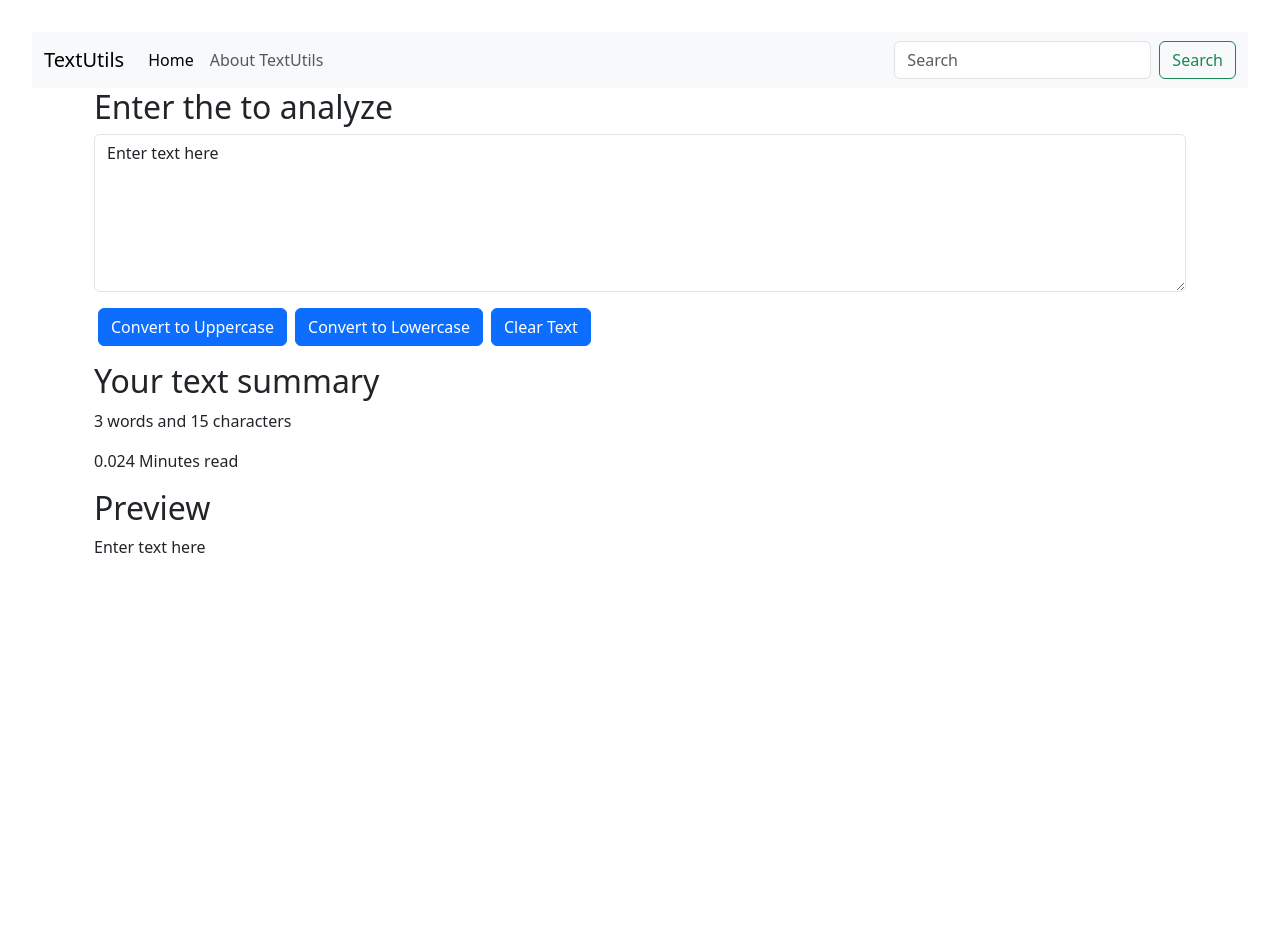
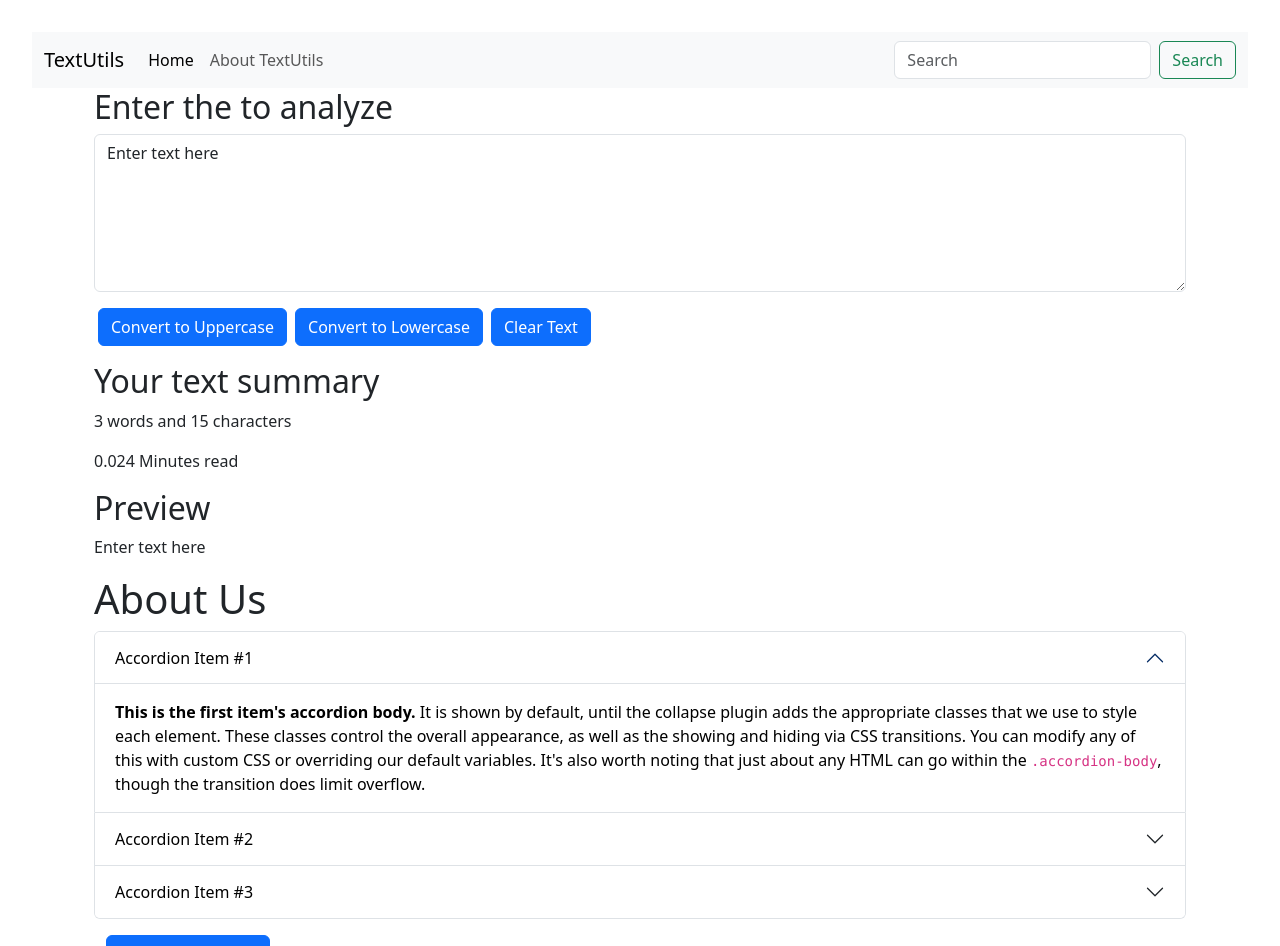
Before and after one commit to Aazim-Sadan/React_learnings, a React (Vite) app in the folder textutils/: page / in a window 1280 px wide. Shown: the top 946 px of the page. Before the commit the page ends 800 px from the top, so only its background shows below. Built offline with nearby package versions, Linux system fonts and the light colour scheme.

Commit message:
themeToggle

```diff
--- a/textutils/src/App.jsx
+++ b/textutils/src/App.jsx
@@ -1,4 +1,5 @@
 import './App.css'
+import About from './components/About'
 import Navbar from './components/Navbar'
 import TextForm from './components/TextForm'
 
@@ -9,6 +10,7 @@
       <Navbar title="TextUtils"  aboutText=" About TextUtils"/>
       <div className="container">
       <TextForm  heading = "Enter the to analyze"/>
+      <About/>
       </div>
     </>
   )
--- /dev/null
+++ b/textutils/src/components/About.jsx
@@ -0,0 +1,83 @@
+import React, { useState } from 'react'
+
+function About() {
+
+    const [myStyle, setMyStyle] = useState(
+        {
+            color: 'black',
+            backgroundColor: 'white'
+        }
+    )
+
+    const [btnText, setBtnText] = useState("Enable Dark Mode")
+
+    const toggleStyle = () => {
+        if (myStyle.color === 'black') {
+            setMyStyle({
+                color: 'white',
+                backgroundColor: 'black',
+                border: '1px solid white'
+            })
+            setBtnText("Enable Light Mode")
+        }
+        else {
+            setMyStyle({
+                color: 'black',
+                backgroundColor: 'white'
+            })
+            setBtnText("Enable Dark Mode")
+        }
+    }
+
+
+
+    return (
+        <div className='container'>
+            <h1 classNameName='my-3'>About Us</h1>
+            <div className="accordion" id="accordionExample">
+                <div className="accordion-item">
+                    <h2 className="accordion-header">
+                        <button className="accordion-button" type="button" style={myStyle} data-bs-toggle="collapse" data-bs-target="#collapseOne" aria-expanded="true" aria-controls="collapseOne">
+                            Accordion Item #1
+                        </button>
+                    </h2>
+                    <div id="collapseOne" className="accordion-collapse collapse show" data-bs-parent="#accordionExample">
+                        <div className="accordion-body" style={myStyle}>
+                            <strong>This is the first item's accordion body.</strong> It is shown by default, until the collapse plugin adds the appropriate classes that we use to style each element. These classes control the overall appearance, as well as the showing and hiding via CSS transitions. You can modify any of this with custom CSS or overriding our default variables. It's also worth noting that just about any HTML can go within the <code>.accordion-body</code>, though the transition does limit overflow.
+                        </div>
+                    </div>
+                </div>
+                <div className="accordion-item" style={myStyle}>
+                    <h2 className="accordion-header">
+                        <button className="accordion-button collapsed" style={myStyle} type="button" data-bs-toggle="collapse" data-bs-target="#collapseTwo" aria-expanded="false" aria-controls="collapseTwo">
+                            Accordion Item #2
+                        </button>
+                    </h2>
+                    <div id="collapseTwo" className="accordion-collapse collapse" data-bs-parent="#accordionExample">
+                        <div className="accordion-body" style={myStyle}>
+                            <strong>This is the second item's accordion body.</strong> It is hidden by default, until the collapse plugin adds the appropriate classes that we use to style each element. These classes control the overall appearance, as well as the showing and hiding via CSS transitions. You can modify any of this with custom CSS or overriding our default variables. It's also worth noting that just about any HTML can go within the <code>.accordion-body</code>, though the transition does limit overflow.
+                        </div>
+                    </div>
+                </div>
+                <div className="accordion-item">
+                    <h2 className="accordion-header">
+                        <button className="accordion-button collapsed" style={myStyle} type="button" data-bs-toggle="collapse" data-bs-target="#collapseThree" aria-expanded="false" aria-controls="collapseThree">
+                            Accordion Item #3
+                        </button>
+                    </h2>
+                    <div id="collapseThree" className="accordion-collapse collapse" data-bs-parent="#accordionExample">
+                        <div className="accordion-body" style={myStyle}>
+                            <strong>This is the third item's accordion body.</strong> It is hidden by default, until the collapse plugin adds the appropriate classes that we use to style each element. These classes control the overall appearance, as well as the showing and hiding via CSS transitions. You can modify any of this with custom CSS or overriding our default variables. It's also worth noting that just about any HTML can go within the <code>.accordion-body</code>, though the transition does limit overflow.
+                        </div>
+                    </div>
+                </div>
+            </div>
+            <div className="container py-3">
+                <button onClick={toggleStyle} type="button" className="btn btn-primary">{btnText}</button>
+            </div>
+        </div>
+
+    )
+}
+
+export default About
```
